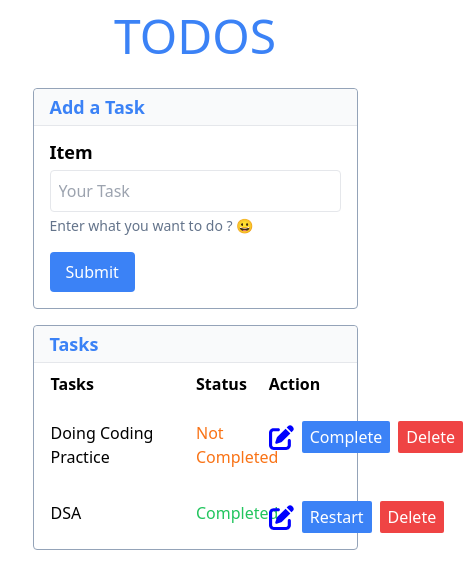
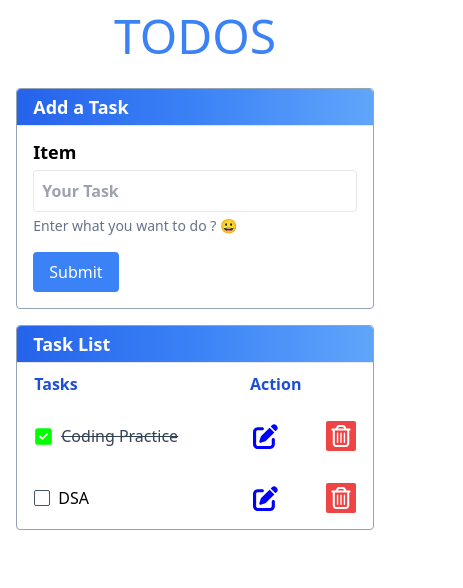
Before and after one commit to Shubham-Guptaji/react-todo-site, a React (Vite) app: page / in a window 390 px wide. Shown: the top 588 px of the page, 463 px wide, since content can reach past the window. Built offline with nearby package versions, Linux system fonts and the light colour scheme.

Commit message:
Responsiveness: Added some responsiveness to the todo site

```diff
--- a/src/App.jsx
+++ b/src/App.jsx
@@ -6,7 +6,7 @@ import ListedTask from './components/ListedTask';
 import AddTask from './components/AddTask';
 
 function App() {
-    const [todoData,setTodoData] = useState([{id : 1, task : 'Doing Coding Practice', isCompleted: false},{id: 2, task: "DSA", isCompleted: true}]);
+    const [todoData,setTodoData] = useState([{id : 1, task : 'Coding Practice', isCompleted: true},{id: 2, task: "DSA", isCompleted: false}]);
 
     useEffect(() => {
         const storedData = localStorage.getItem('todoData');
--- a/src/components/AddTask.jsx
+++ b/src/components/AddTask.jsx
@@ -4,8 +4,8 @@ import AddTaskinput from "./AddTaskComponent/AddTaskinput";
 const AddTask = () => {
     return (
         <Fragment>
-            <section className="border border-slate-400 rounded w-10/12 mx-auto mt-7 max-w-4xl box-border">
-                <h1 className="p-1 px-4 text-blue-500 bg-gray-50 text-lg rounded-t border-b font-bold">Add a Task</h1>
+            <section className="border border-slate-400 rounded w-11/12 md:w-10/12 mx-auto mt-7 lg:max-w-4xl box-border shadow-blue-400 ">
+                <h1 className="p-1 px-4 text-white bg-gray-50 text-lg rounded-t border-b font-bold bg-gradient-to-r from-blue-600 via-blue-500 to-blue-400">Add a Task</h1>
                 <h2 className="text-lg p-3 px-4 pb-1 font-semibold">Item</h2>
                 <AddTaskinput/>
             </section>
--- a/src/components/AddTaskComponent/AddTaskinput.jsx
+++ b/src/components/AddTaskComponent/AddTaskinput.jsx
@@ -28,7 +28,7 @@ const AddTaskinput = () => {
         <input
           type="text"
           id="newtask"
-          className="border text-blue-700 p-2 w-full text-md rounded"
+          className="border text-blue-700 p-2 w-full text-md rounded  font-semibold"
           value={task}
           onChange={taskHandler}
           placeholder="Your Task"
--- a/src/components/ListedTask.jsx
+++ b/src/components/ListedTask.jsx
@@ -1,18 +1,19 @@
 import Taskslist from "./ListedTaskComponent/Taskslist";
-
 
 const ListedTask = () => {
   return (
     <>
-            <section className="border border-slate-400 rounded w-10/12 mx-auto mt-4 max-w-4xl box-border">
-    <h2 className="p-1 px-4 text-blue-500 bg-gray-50 text-lg rounded-t border-b font-bold">Tasks</h2>
+      <section className="border border-slate-400 rounded w-11/12 md:w-10/12 mx-auto mt-4 lg:max-w-4xl box-border">
+        <h2 className="p-1 px-4 text-white bg-gray-50 text-lg rounded-t border-b font-bold bg-gradient-to-r from-blue-600 via-blue-500 to-blue-400">
+          Task List
+        </h2>
         <div className="px-4">
           <table className="w-full grid">
-            <thead >
-                <tr className="grid grid-cols-4 w-full py-2">
-                            <th className="text-start col-span-2">Tasks</th>
-                            <th className="text-start col-auto">Status</th>
-                            <th className="text-start col-auto">Action</th>
+            <thead>
+              <tr className="grid grid-cols-3 lg:grid-cols-4 w-full py-2 text-blue-700">
+                <th className="text-start col-span-2  md:col-auto lg:col-span-2">Tasks</th>
+                <th className="text-start md:col-auto md:block hidden">Status</th>
+                <th className="text-start md:col-auto">Action</th>
               </tr>
             </thead>
             <Taskslist />
@@ -20,7 +21,7 @@ const ListedTask = () => {
         </div>
       </section>
     </>
-    )
-}
+  );
+};
 
 export default ListedTask;
--- a/src/components/ListedTaskComponent/TaskCard.jsx
+++ b/src/components/ListedTaskComponent/TaskCard.jsx
@@ -43,8 +43,33 @@ const TaskCard = ({ data }) => {
     setTodoData(todoData.filter((obj) => obj.id !== data.id));
   };
   return (
-    <tr className="*:font-medium grid grid-cols-4 w-full py-2">
-      <td className={`col-span-2 ${isEditable ? "py-1" : 'py-2'}`}>
+    <tr className="*:font-medium grid grid-cols-3 lg:grid-cols-4 w-full py-2 gap-1">
+      <td
+        className={`col-span-2 md:col-auto lg:col-span-2 flex gap-2 items-center ${
+          isEditable ? "py-1" : "py-2"
+        } ${data.isCompleted ? "line-through text-slate-700" : ""}`}
+      >
+        <button
+          className={`appearance-none block md:hidden rounded-sm cursor-pointer ${
+            data.isCompleted ? "" : "w-4 h-4 border border-slate-600 "
+          }`}
+          onClick={taskCompletionHandler}
+        >
+          {data.isCompleted ? (
+            <svg
+              xmlns="http://www.w3.org/2000/svg"
+              viewBox="0 0 448 512"
+              width="19"
+              height="19"
+              fill="lime"
+            >
+              <path d="M64 32C28.7 32 0 60.7 0 96V416c0 35.3 28.7 64 64 64H384c35.3 0 64-28.7 64-64V96c0-35.3-28.7-64-64-64H64zM337 209L209 337c-9.4 9.4-24.6 9.4-33.9 0l-64-64c-9.4-9.4-9.4-24.6 0-33.9s24.6-9.4 33.9 0l47 47L303 175c9.4-9.4 24.6-9.4 33.9 0s9.4 24.6 0 33.9z" />
+            </svg>
+          ) : (
+            ""
+          )}
+        </button>
+
         {isEditable ? (
           <input
             type="text"
@@ -58,7 +83,9 @@ const TaskCard = ({ data }) => {
         )}
       </td>
       <td
-        className={`${data.isCompleted ? "text-green-500" : "text-orange-500"} col-auto py-2`}
+        className={`${
+          data.isCompleted ? "text-green-500" : "text-orange-500"
+        } col-auto py-2 hidden md:block`}
       >
         {data.isCompleted ? "Completed" : "Not Completed"}
       </td>
@@ -89,13 +116,27 @@ const TaskCard = ({ data }) => {
             )}
           </button>
           <button
-            className={`bg-blue-500 text-white py-1 px-2 rounded-sm w-24 `}
+            className={`bg-blue-500 text-white py-1 px-2 rounded-sm w-24 hidden sm:block`}
             onClick={taskCompletionHandler}
           >
             {data.isCompleted ? "Restart" : "Complete"}
           </button>
           <button
-            className="bg-red-500 text-white py-1 px-2 rounded-sm"
+            className="bg-red-500 py-1 px-1 rounded-sm block md:hidden"
+            onClick={taskDeletionHandler}
+          >
+            <svg
+              xmlns="http://www.w3.org/2000/svg"
+              viewBox="0 0 448 512"
+              width="22"
+              height="22"
+              fill="white"
+            >
+              <path d="M170.5 51.6L151.5 80h145l-19-28.4c-1.5-2.2-4-3.6-6.7-3.6H177.1c-2.7 0-5.2 1.3-6.7 3.6zm147-26.6L354.2 80H368h48 8c13.3 0 24 10.7 24 24s-10.7 24-24 24h-8V432c0 44.2-35.8 80-80 80H112c-44.2 0-80-35.8-80-80V128H24c-13.3 0-24-10.7-24-24S10.7 80 24 80h8H80 93.8l36.7-55.1C140.9 9.4 158.4 0 177.1 0h93.7c18.7 0 36.2 9.4 46.6 24.9zM80 128V432c0 17.7 14.3 32 32 32H336c17.7 0 32-14.3 32-32V128H80zm80 64V400c0 8.8-7.2 16-16 16s-16-7.2-16-16V192c0-8.8 7.2-16 16-16s16 7.2 16 16zm80 0V400c0 8.8-7.2 16-16 16s-16-7.2-16-16V192c0-8.8 7.2-16 16-16s16 7.2 16 16zm80 0V400c0 8.8-7.2 16-16 16s-16-7.2-16-16V192c0-8.8 7.2-16 16-16s16 7.2 16 16z" />
+            </svg>
+          </button>
+          <button
+            className="bg-red-500 text-white py-1 px-2 rounded-sm hidden md:block"
             onClick={taskDeletionHandler}
           >
             Delete
```
Lines whose indentation alone changed are shown as unchanged.
